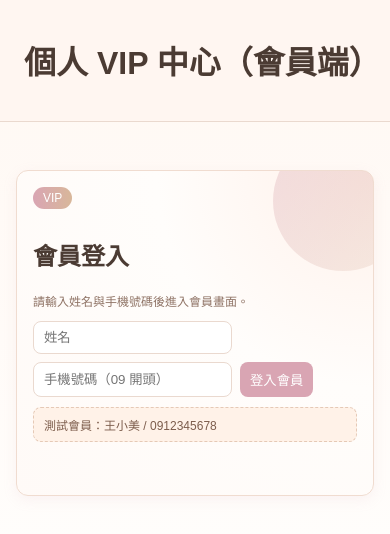
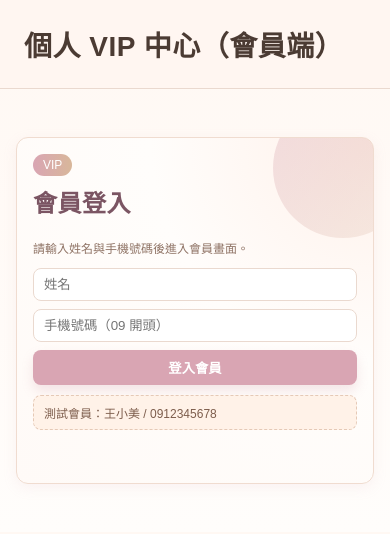
Before and after one commit to apple90130-stack/kewiVIP, a website: page web/index.html in a window 390 px wide. Drawn offline with Linux system fonts and the light colour scheme.

Commit message:
Use Codex latest version

```diff
--- a/web/index.html
+++ b/web/index.html
@@ -4,7 +4,7 @@
   <meta charset="UTF-8" />
   <meta name="viewport" content="width=device-width, initial-scale=1.0" />
   <title>VIP 會員介面</title>
-  <link rel="stylesheet" href="styles.css" />
+  <link rel="stylesheet" href="/web/styles.css" />
 </head>
 <body>
   <header class="topbar">
@@ -76,6 +76,6 @@
     </div>
   </main>
 
-  <script src="app.js"></script>
+  <script src="/web/app.js"></script>
 </body>
 </html>
--- a/web/styles.css
+++ b/web/styles.css
@@ -72,3 +72,27 @@ body { margin: 0; font-family: Arial, sans-serif; background: linear-gradient(18
   margin: 6px 0;
   position: relative;
 }
+
+
+h1, h2 { letter-spacing: 0.5px; }
+.topbar h1 { font-size: 42px; margin: 8px 0; font-weight: 800; }
+.card h2 { margin-top: 0; color: #7b5563; }
+.inline-form input {
+  background: #fff;
+  min-width: 180px;
+  transition: border-color .2s ease, box-shadow .2s ease;
+}
+.inline-form input:focus, .inline-form select:focus {
+  outline: none;
+  border-color: #d5a0af;
+  box-shadow: 0 0 0 3px rgba(213,160,175,.18);
+}
+.inline-form button {
+  font-weight: 700;
+  box-shadow: 0 6px 12px rgba(198,139,155,.2);
+}
+#member-app, #admin-app { display: grid; gap: 16px; }
+@media (max-width: 680px) {
+  .topbar h1 { font-size: 28px; }
+  .inline-form input, .inline-form button { width: 100%; }
+}
```
Also changed, not shown: web/admin.html (+2 -2 lines).
